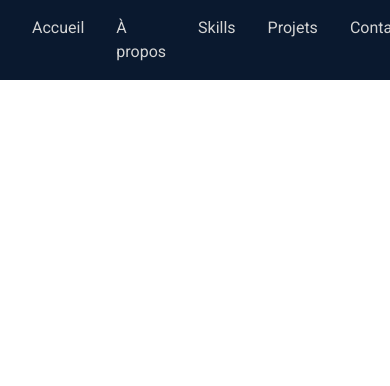
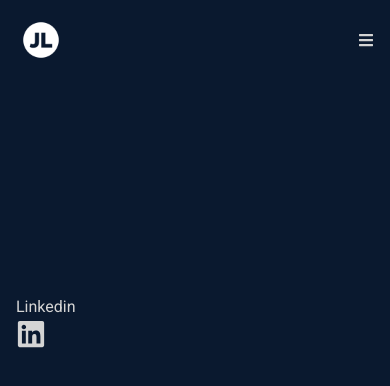
Before and after one commit to JulienLuc77/Projet-8-MyPortfolio, a React (Create React App) app: page / in a window 390 px wide. Shown: the top 386 px of the page. Built offline with nearby package versions, Linux system fonts and the light colour scheme; a web font is replaced by a local one.

Commit message:
Ajout de la Navbar en responsive

```diff
--- a/src/App.js
+++ b/src/App.js
@@ -1,9 +1,11 @@
 import Navbar from "./components/Navbar";
+import Home from "./components/Home";
 
 function App() {
   return (
     <div>
       <Navbar />
+      <Home />
     </div>
   );
 }
--- /dev/null
+++ b/src/components/Home.jsx
@@ -0,0 +1,11 @@
+import React from 'react'
+import {HiArrowNarrowRight} from 'react-icons/hi'
+
+export const Home = () => {
+  return (
+    <div className='w-full h-screen bg-[#0a192f]'>
+
+    </div>
+  )
+}
+export default Home
--- a/src/components/Navbar.jsx
+++ b/src/components/Navbar.jsx
@@ -1,9 +1,13 @@
-import React from 'react'
+import React, {useState} from 'react'
 import Logo from '../assets/logo.png'
-import {FaBars, FaTimes} from 'react-icons/fa'
+import {FaBars, FaTimes, FaGithub, FaLinkedin} from 'react-icons/fa'
+import {HiOutlineMail} from 'react-icons/hi'
+import {BsFillPersonLinesFill} from 'react-icons/bs'
 import "./Navbar.scss"
 
 const Navbar = () => {
+  const [nav, setNav] = useState(false)
+  const handleClick = () => setNav(!nav)
   return (
     <div className='content px-4'>
       <div>
@@ -11,7 +15,7 @@ const Navbar = () => {
       </div>
 
       {/*Menu*/}
-      <div>
+      <div className='hidden md:flex'>
           <ul className='menu'>
             <li>Accueil</li>
             <li>À propos</li>
@@ -22,21 +26,29 @@ const Navbar = () => {
       </div>
 
       {/*Menu*/}
-      <div className='hidden'>
-        <FaBars />
+      <div onClick={handleClick} className='md:hidden z-10'>
+        {!nav ? <FaBars /> : <FaTimes />}
       </div>
 
       {/*Menu Mobile*/}
-        <ul className='hidden'>
-          <li>Accueil</li>
-          <li>À propos</li>
-          <li>Skills</li>
-          <li>Projet</li>
-          <li>Contact</li>
+        <ul className={!nav ? 'hidden': 'absolute top-0 left-0 w-full h-screen bg-[#0a192f] flex flex-col justify-center items-center'}>
+          <li className='py-6 text-4xl'>Accueil</li>
+          <li className='py-6 text-4xl'>À propos</li>
+          <li className='py-6 text-4xl'>Skills</li>
+          <li className='py-6 text-4xl'>Projet</li>
+          <li className='py-6 text-4xl'>Contact</li>
         </ul>
 
       {/*Réseau Social*/}
-      <div className='hidden'></div>
+      <div className='flex fixed flex-col top-[35%] left-0'>
+        <ul>
+          <li className='w-[160px] h-[60px] f'>
+            <a href="/">
+              Linkedin <FaLinkedin size={30} />
+            </a>
+          </li>
+        </ul>
+      </div>
     </div>
   )
 }
```
